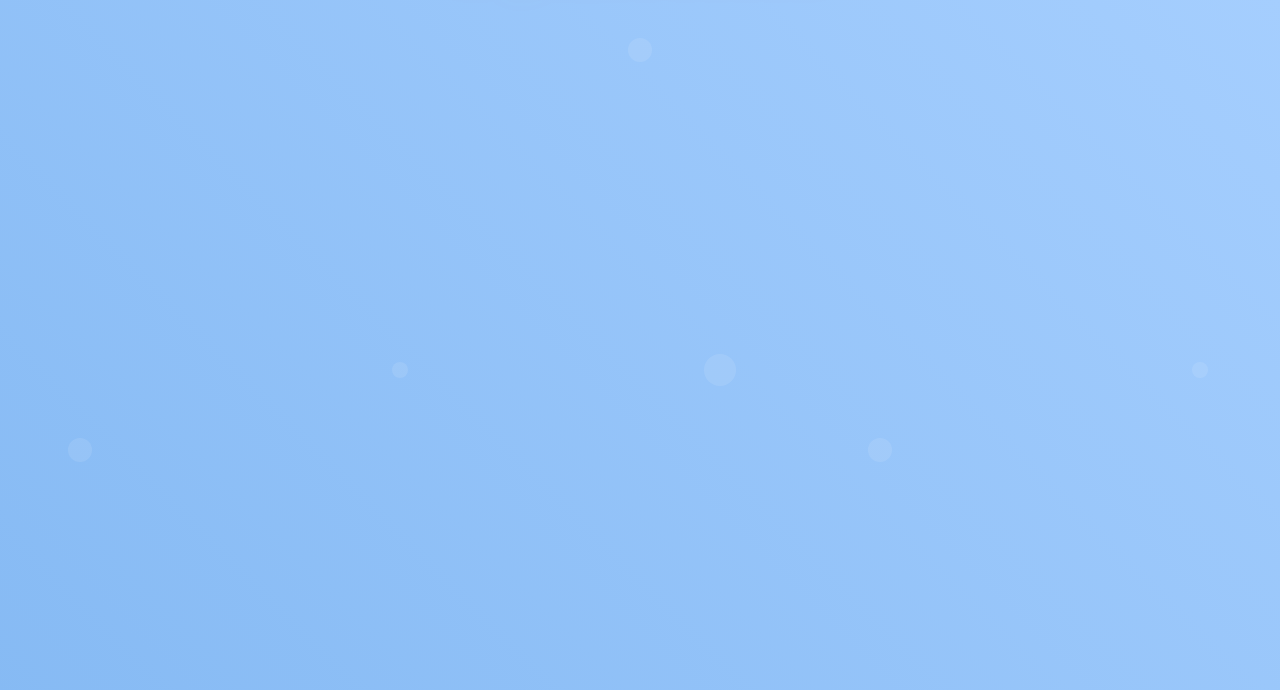
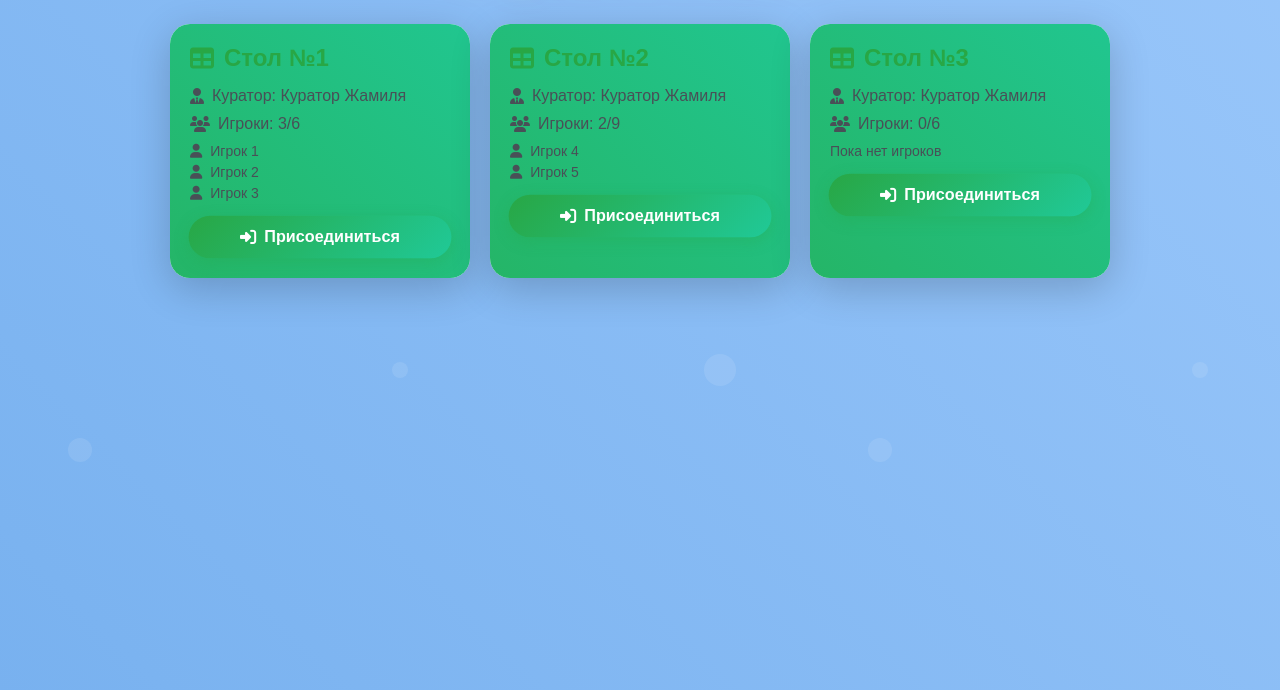
Before and after one commit to ideveloperkz/Im-and-money, a website: page public/pages/game-lobby.html in a window 1280 px wide. Shown: the part 190-880 px from the top of the page. Drawn offline with Linux system fonts and the light colour scheme; files that its build step writes are made by us from their sources.

Commit message:
Update game-lobby.html

```diff
--- a/public/pages/game-lobby.html
+++ b/public/pages/game-lobby.html
@@ -7,7 +7,7 @@
     <!-- Подключение Font Awesome для иконок -->
     <link rel="stylesheet" href="https://cdnjs.cloudflare.com/ajax/libs/font-awesome/6.4.0/css/all.min.css">
     <!-- Подключение CSS -->
-    <link rel="stylesheet" href="game-lobby.css">
+    <link rel="stylesheet" href="../styles/game-lobby.css">
 </head>
 <body>
     <!-- Header -->
@@ -54,6 +54,6 @@
     </main>
 
     <!-- Подключение JavaScript -->
-    <script src="game-lobby.js"></script>
+    <script src="../scripts/game-lobby.js"></script>
 </body>
 </html>
```
